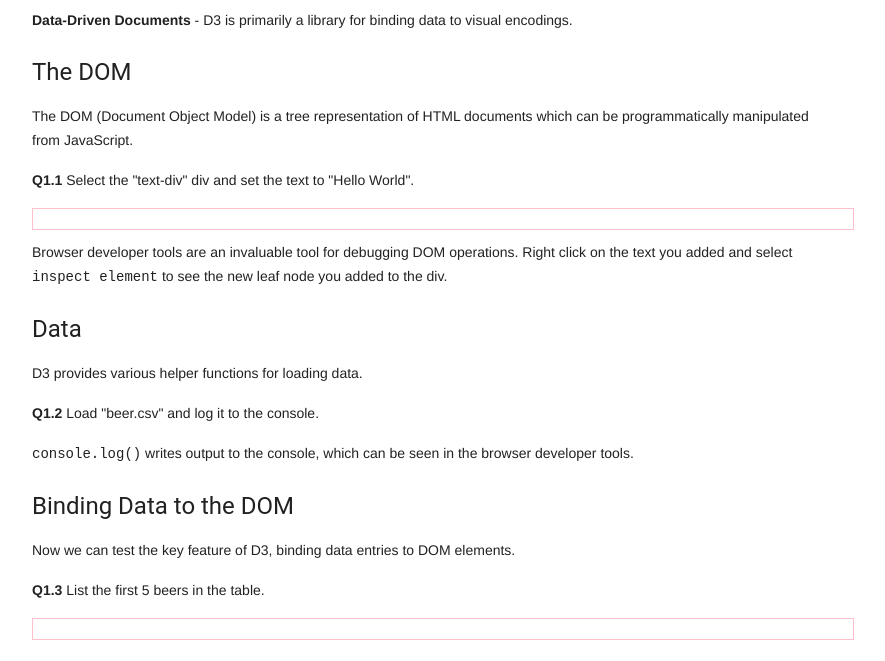
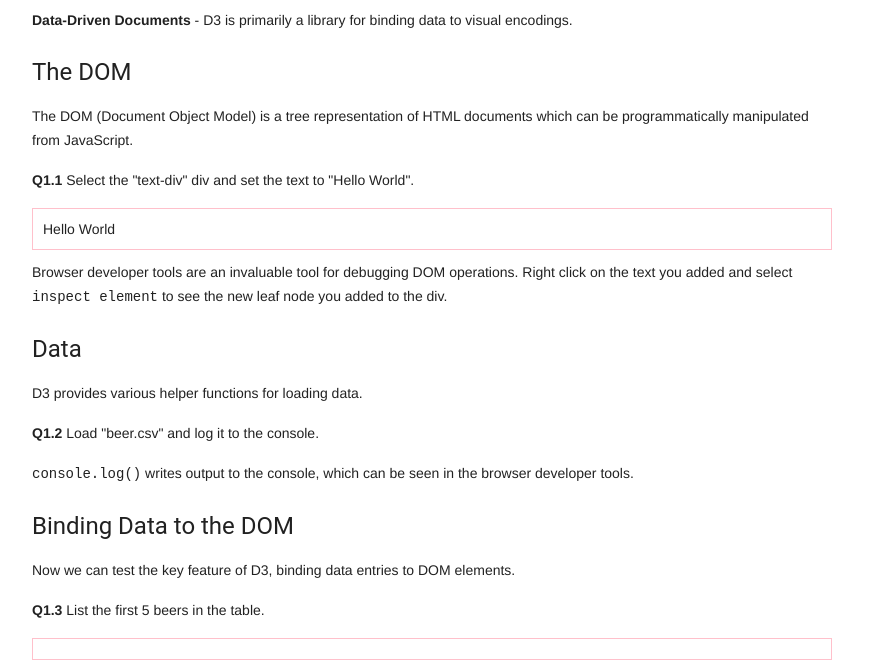
Before and after one commit to cmudig/d3-crashcourse, a website built with Vite: page 01-data-binding/index.html in a window 1280 px wide. Shown: the part 116-777 px from the top of the page, without its empty margins (208-1093 px from the left). Built offline with nearby package versions, Linux system fonts and the light colour scheme.

Commit message:
Update deps, make page use at most 100% width

```diff
--- a/01-data-binding/script.js
+++ b/01-data-binding/script.js
@@ -1,6 +1,9 @@
 import * as d3 from "d3";
 
 // Q1.1 Select the "text-div" div and set the text to "Hello World".
+
+const div = document.querySelector('#text-div')
+div.innerHTML = 'Hello World'
 
 // Q1.2 Load "beer.csv" and log it to the console.
 
--- a/package.json
+++ b/package.json
@@ -1,15 +1,16 @@
 {
   "name": "d3-crashcourse",
   "version": "0.0.0",
+  "private": true,
   "scripts": {
     "dev": "vite",
     "build": "vite build",
     "serve": "vite preview"
   },
   "devDependencies": {
-    "vite": "^2.5.2"
+    "vite": "^2.6.2"
   },
   "dependencies": {
-    "d3": "^7.0.1"
+    "d3": "^7.0.4"
   }
 }
--- a/static/style.css
+++ b/static/style.css
@@ -1,10 +1,11 @@
 main {
-  width: 800px;
+  max-width: 800px;
   margin: 0 auto;
+  padding: 0 20px;
 }
 
 .output {
-  width: 100%;
+  max-width: 100%;
   border: 1px solid pink;
   padding: 10px;
   margin-bottom: 10px;
```
Also changed, not shown: index.html (+1 -5 lines), 1 other file.
